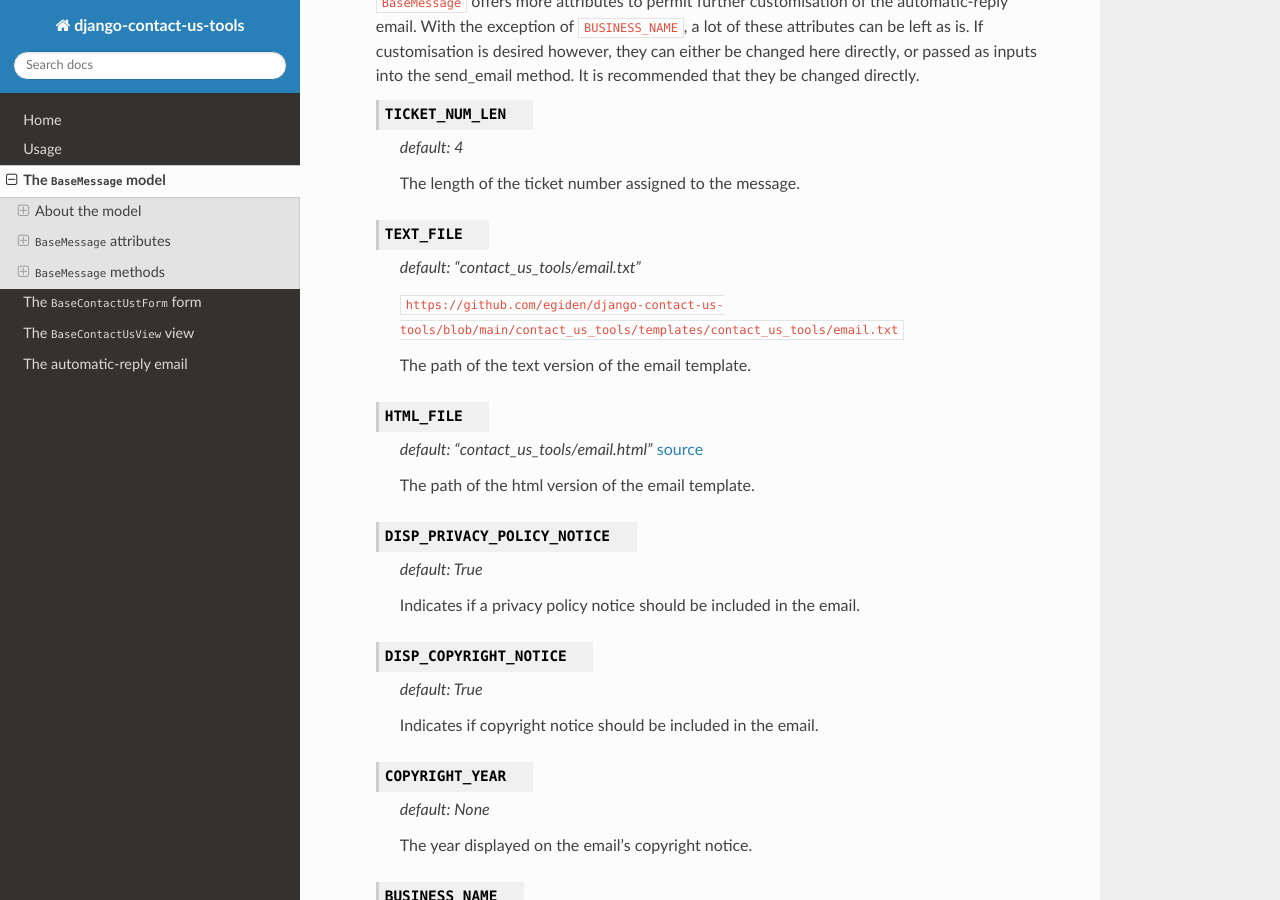
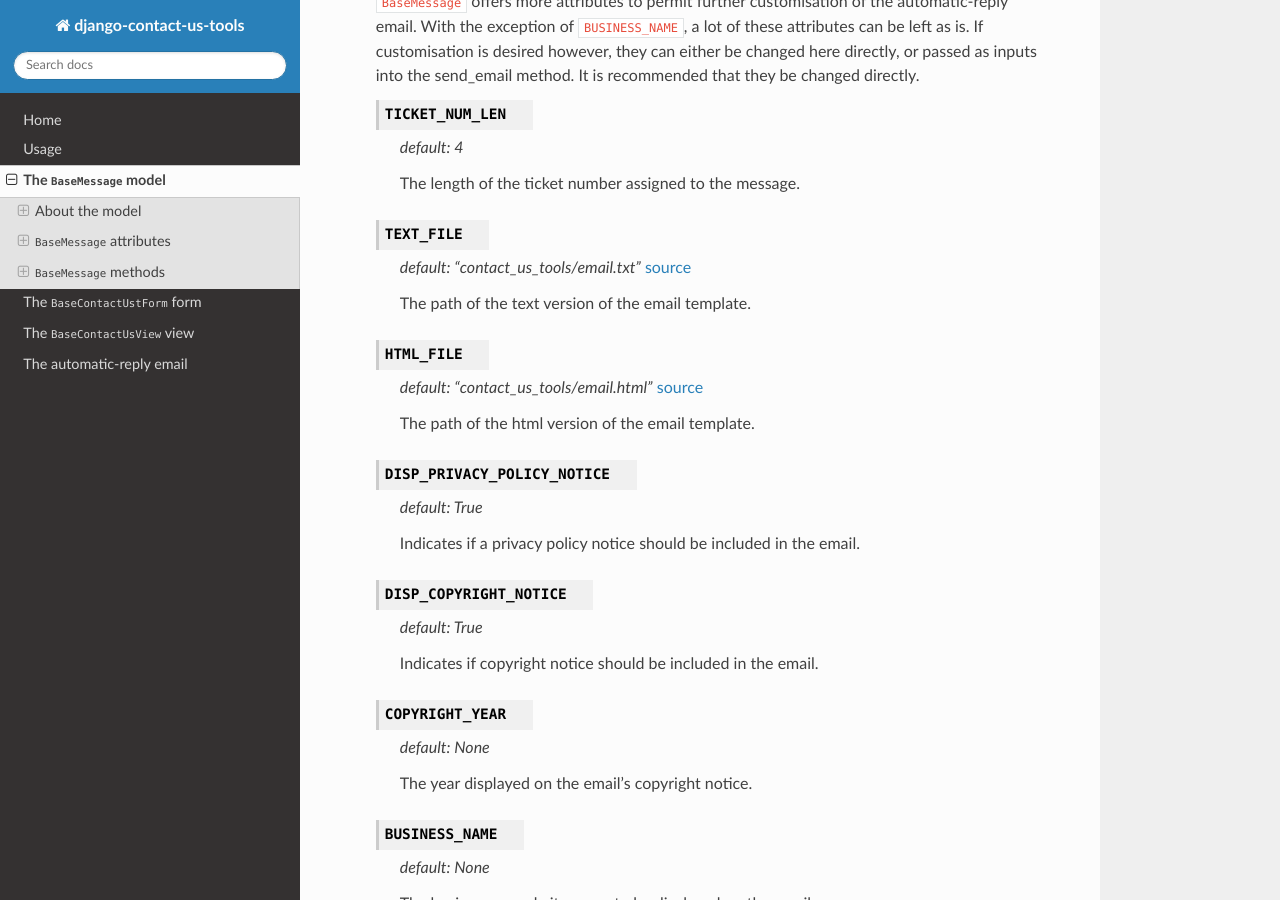
Before and after one commit to egiden/django-contact-us-tools, a Sphinx documentation site: the page built from docs/source/base_message_model.rst, in a window 1280 px wide and 900 px high, scrolled down 438 px. Built offline with Sphinx 7.4.7 and the Read the Docs theme 3.1.0, drawn with Linux system fonts in a browser that asks for light colours; cross-references to code outside the pages are shown as plain code.

Commit message:
Update .rst files

```diff
--- a/docs/source/base_message_model.rst
+++ b/docs/source/base_message_model.rst
@@ -23,9 +23,7 @@ About the model
 
     .. attribute:: TEXT_FILE
 
-        *default: "contact_us_tools/email.txt"*
-
-        :source:`https://github.com/egiden/django-contact-us-tools/blob/main/contact_us_tools/templates/contact_us_tools/email.txt`
+        *default: "contact_us_tools/email.txt"* `source <https://github.com/egiden/django-contact-us-tools/blob/main/contact_us_tools/templates/contact_us_tools/email.txt>`_
 
         The path of the text version of the email template.
 
```
